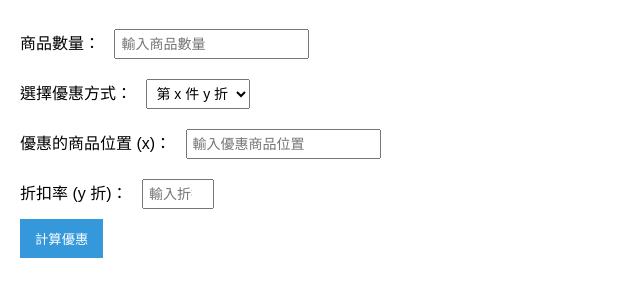
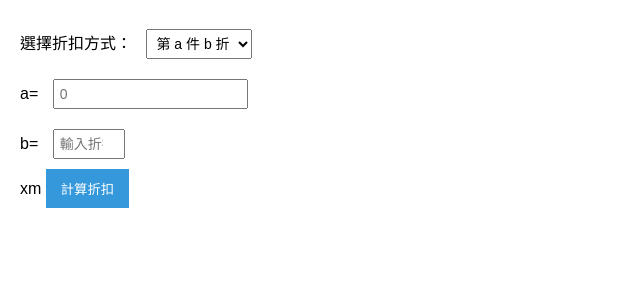
Before and after one commit to yoin0331/Random_Meals, a plain HTML site: page discount.html in a window 1280 px wide. Shown: the part 70-366 px from the top of the page, without its empty margins (0-640 px from the left). Drawn offline with Linux system fonts and the light colour scheme.

Commit message:
Update discount.html

```diff
--- a/discount.html
+++ b/discount.html
@@ -45,29 +45,27 @@
 
     <h1>優惠計算器</h1>
     <div class="container">
-        <label for="items">商品數量：</label>
-        <input type="number" id="items" min="1" placeholder="輸入商品數量" required><br>
 
-        <label for="method">選擇優惠方式：</label>
+        <label for="method">選擇折扣方式：</label>
         <select id="method">
-            <option value="discount">第 x 件 y 折</option>
-            <option value="price">第 x 件 y 元</option>
+            <option value="discount">第 a 件 b 折</option>
+            <option value="price">第 a 件 b 元</option>
         </select><br>
 
-        <label for="x">優惠的商品位置 (x)：</label>
-        <input type="number" id="x" min="1" placeholder="輸入優惠商品位置" required><br>
+        <label for="a"> a= </label>
+        <input type="number" id="a" min="1" placeholder="0" required><br>
 
         <div id="discountSection" class="methodSection">
-            <label for="discount">折扣率 (y 折)：</label>
+            <label for="discount"> b= </label>
             <input type="number" id="discount" min="1" max="100" placeholder="輸入折扣率 (如 80 表示 8 折)" required>
         </div>
-
+xm
         <div id="priceSection" class="methodSection" style="display:none;">
-            <label for="price">優惠價格 (y 元)：</label>
-            <input type="number" id="price" min="1" placeholder="輸入優惠價格" required>
+            <label for="price"> b= </label>
+            <input type="number" id="price" min="1" placeholder="輸入折扣價格b元" required>
         </div>
 
-        <button onclick="calculateDiscount()">計算優惠</button>
+        <button onclick="calculateDiscount()">計算折扣</button>
     </div>
 
     <div id="result" class="result"></div>
```
